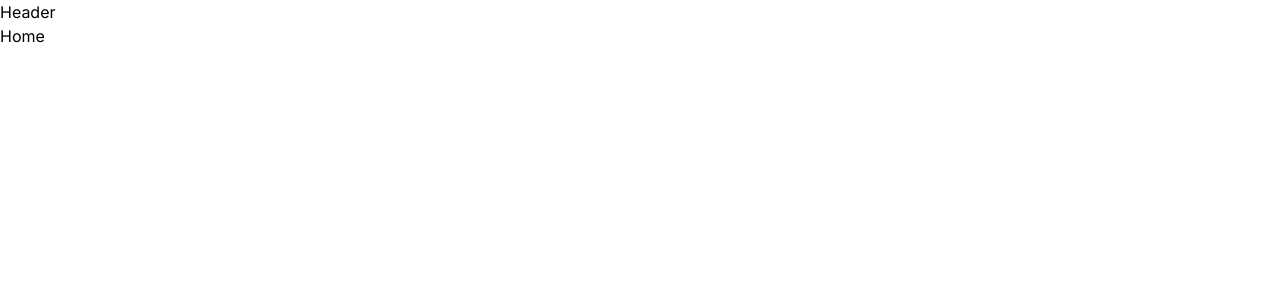
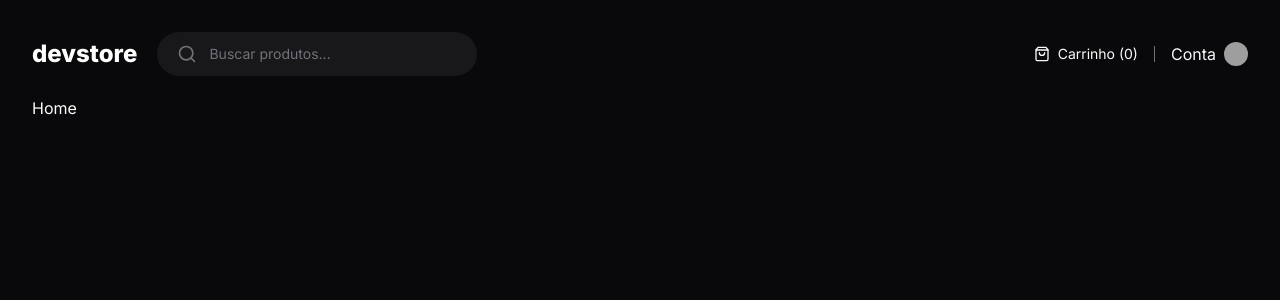
Before and after one commit to rodolfoafl/rafl_devstore, a Next.js app: page / in a window 1280 px wide. Shown: the top 300 px of the page. Built offline with nearby package versions, Linux system fonts and the light colour scheme; grey boxes are pictures that could not be loaded.

Commit message:
Added Header layout

```diff
--- a/next.config.js
+++ b/next.config.js
@@ -1,4 +1,8 @@
 /** @type {import('next').NextConfig} */
-const nextConfig = {}
+const nextConfig = {
+  images: {
+    domains: ['github.com'],
+  },
+}
 
 module.exports = nextConfig
--- a/package.json
+++ b/package.json
@@ -9,6 +9,7 @@
     "lint": "next lint"
   },
   "dependencies": {
+    "lucide-react": "^0.298.0",
     "next": "14.0.4",
     "react": "^18",
     "react-dom": "^18"
--- a/src/app/(store)/layout.tsx
+++ b/src/app/(store)/layout.tsx
@@ -6,9 +6,9 @@ export default function StoreLayout({
   children: React.ReactNode
 }) {
   return (
-    <>
+    <div className="mx-auto grid min-h-screen w-full max-w-[1600px] grid-rows-[min-content_max-content] gap-5 p-8">
       <Header />
       {children}
-    </>
+    </div>
   )
 }
--- a/src/app/layout.tsx
+++ b/src/app/layout.tsx
@@ -15,7 +15,7 @@ export default function RootLayout({
 }) {
   return (
     <html lang="pt-BR" className={inter.variable}>
-      <body>{children}</body>
+      <body className="bg-zinc-950 text-zinc-50 antialiased">{children}</body>
     </html>
   )
 }
--- a/src/components/header.tsx
+++ b/src/components/header.tsx
@@ -1,3 +1,43 @@
+import { Search, ShoppingBag } from 'lucide-react'
+import Image from 'next/image'
+import Link from 'next/link'
+
 export default function Header() {
-  return <>Header</>
+  return (
+    <div className="flex items-center justify-between">
+      <div className="flex items-center gap-5">
+        <Link href={`/`} className="text-2xl font-extrabold text-white">
+          devstore
+        </Link>
+
+        <form className="flex w-[320px] items-center gap-3 rounded-full bg-zinc-900 px-5 py-3 ring-zinc-700">
+          <Search className="w-5 h-5 text-zinc-500" />
+
+          <input
+            placeholder="Buscar produtos..."
+            className="flex-1 bg-transparent text-sm outline-none placeholder:text-zinc-500"
+          />
+        </form>
+      </div>
+      <div className="flex items-center gap-4">
+        <div className="flex items-center gap-2">
+          <ShoppingBag className="h-4 w-4" />
+          <span className="text-sm">Carrinho (0)</span>
+        </div>
+
+        <div className="w-px h-4 bg-zinc-500"></div>
+
+        <Link href={`/`} className="flex items-center gap-2 hover:underline">
+          <span>Conta</span>
+          <Image
+            src={'https://github.com/rodolfoafl.png'}
+            className="h-6 w-6 rounded-full"
+            width={24}
+            height={24}
+            alt="Imagem de perfil do usuário"
+          />
+        </Link>
+      </div>
+    </div>
+  )
 }
```
Also changed, not shown: 1 other file (tests, documents, lock files or other folders).
